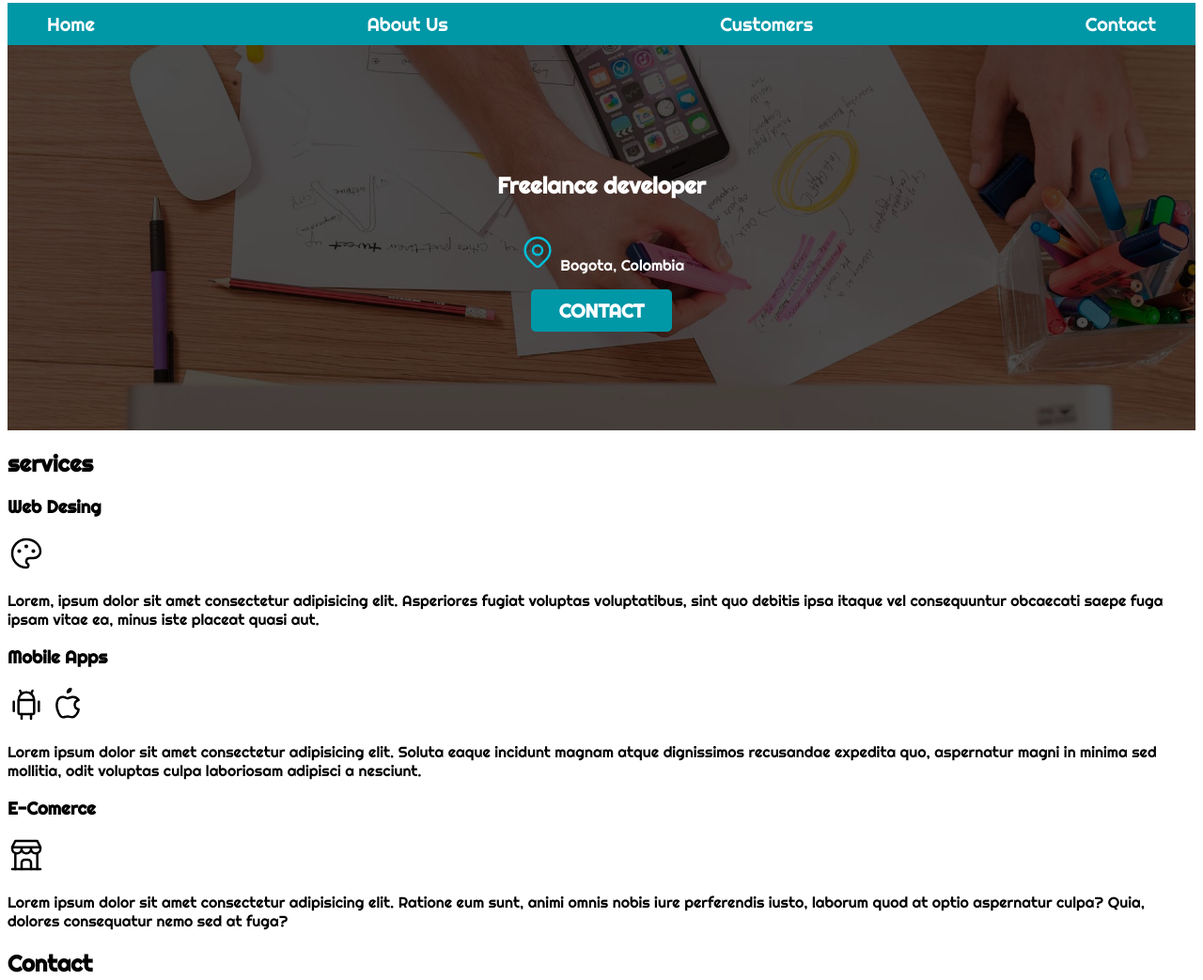
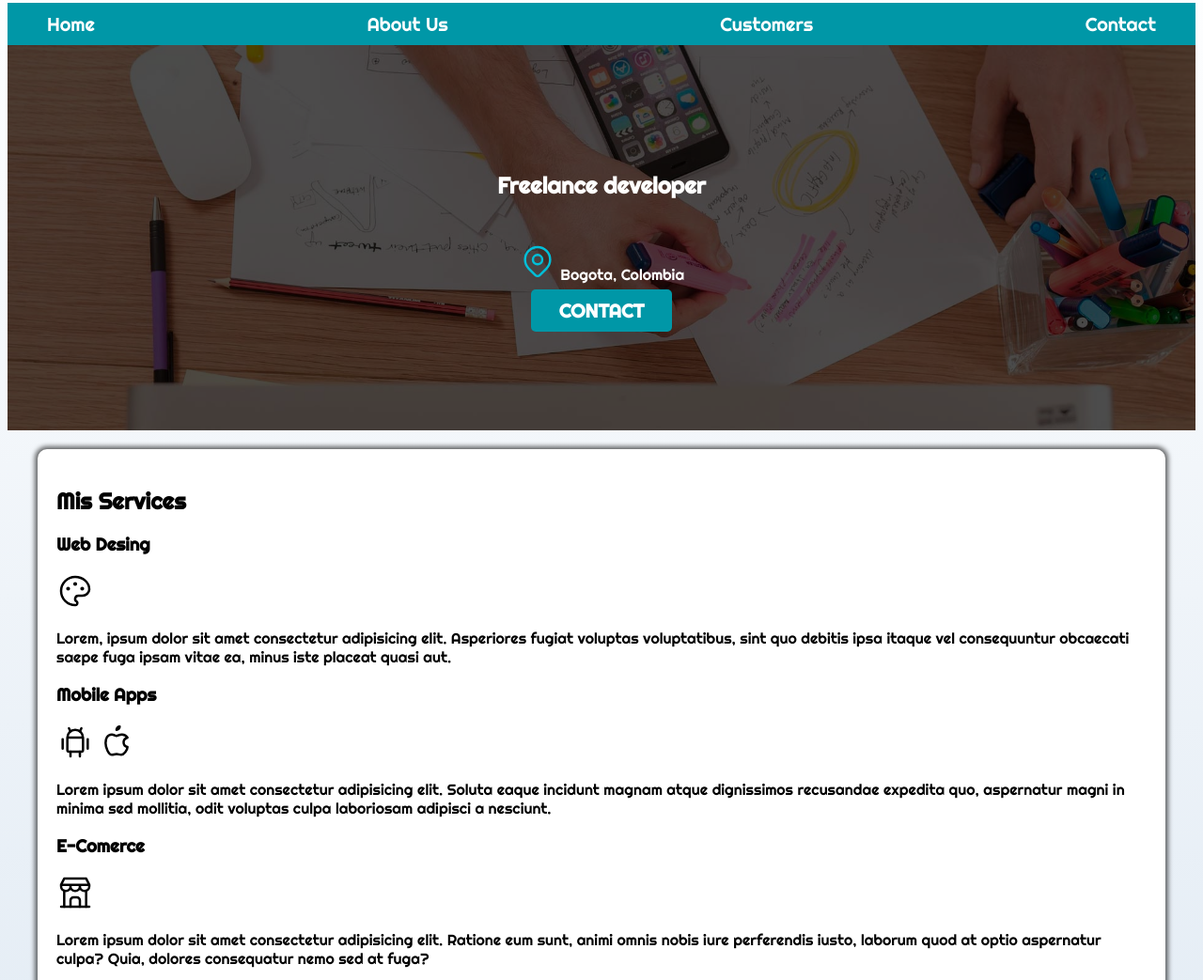
Before and after one commit to kevinbayter/freelancer, a plain HTML site: page index.html in a window 1280 px wide. Shown: the part 92-1135 px from the top of the page at 94% size. Drawn offline with nearby package versions, Linux system fonts and the light colour scheme; a web font is replaced by a local one.

Commit message:
se actualiza el html y css

```diff
--- a/index.html
+++ b/index.html
@@ -9,17 +9,18 @@
   <link rel="preload" href="normalize.css" as="style">
   <link rel="stylesheet" href="normalize.css>
 
-	<link rel=" preconnect " href="https://fonts.gstatic.com ">
-	<link href="https://fonts.googleapis.com/css2?family=PT+Serif:ital,wght@1,400;1,700&family=Righteous&family=Train+One&display=swap "
-	 rel="stylesheet ">
+	<link rel=" preconnect " href=" https://fonts.gstatic.com ">
+	<link href="
+    https://fonts.googleapis.com/css2?family=PT+Serif:ital,wght@1,400;1,700&family=Righteous&family=Train+One&display=swap "
+	 rel=" stylesheet ">
 
-	<link rel="preconnect " href="https://fonts.gstatic.com ">
-	<link href="https://fonts.googleapis.com/css2?family=Train+One&display=swap " rel="stylesheet ">
+	<link rel=" preconnect " href=" https://fonts.gstatic.com ">
+	<link href=" https://fonts.googleapis.com/css2?family=Train+One&display=swap " rel=" stylesheet ">
 
-	<link rel="preload " href="style.css " as="style ">
-	<link href="style.css " rel="stylesheet " type="text/css " />
-	<script src="https://cdnjs.cloudflare.com/ajax/libs/animate.css/4.1.1/animate.min.css"></script>
-<script src="script.js ">
+	<link rel=" preload " href=" style.css " as=" style ">
+	<link href=" style.css " rel=" stylesheet " type=" text/css " />
+	<script src=" https://cdnjs.cloudflare.com/ajax/libs/animate.css/4.1.1/animate.min.css"> </script> <script
+    src="script.js ">
 
   </script>
 </head>
@@ -38,11 +39,14 @@
     </nav>
   </div>
 
+
   <section class="hero">
     <div class="contenido-hero">
       <h2>Freelance developer</h2>
-        <p class="location"><svg xmlns="http://www.w3.org/2000/svg" class="icon icon-tabler icon-tabler-map-pin" width="40" height="40" viewBox="0 0 24 24" stroke-width="1.5" stroke="#00bfd8" fill="none" stroke-linecap="round" stroke-linejoin="round">
-          <path stroke="none" d="M0 0h24v24H0z" fill="none"/>
+      <p class="location"><svg xmlns="http://www.w3.org/2000/svg" class="icon icon-tabler icon-tabler-map-pin"
+          width="40" height="40" viewBox="0 0 24 24" stroke-width="1.5" stroke="#00bfd8" fill="none"
+          stroke-linecap="round" stroke-linejoin="round">
+          <path stroke="none" d="M0 0h24v24H0z" fill="none" />
           <circle cx="12" cy="11" r="3" />
           <path d="M17.657 16.657l-4.243 4.243a2 2 0 0 1 -2.827 0l-4.244 -4.243a8 8 0 1 1 11.314 0z" />
         </svg> Bogota, Colombia</p>
@@ -50,14 +54,18 @@
     </div>
   </section>
 
-    <main>
-        <h2>services</h2>
+  <main class="contenedor sombra">
+    <h2>Mis Services</h2>
+
+    <div class="servicios">
       <section>
         <h3>Web Desing</h3>
         <svg xmlns="http://www.w3.org/2000/svg " class="icon icon-tabler icon-tabler-palette " width="40
-	 " height="40 " viewBox="0 0 24 24 " stroke-width="1.5 " stroke="#000000 " fill="none " stroke-linecap="round " stroke-linejoin="round ">
-  <path stroke="none " d="M0 0h24v24H0z " fill="none "/>
-  <path d="M12 21a9 9 0 1 1 0 -18a9 8 0 0 1 9 8a4.5 4 0 0 1 -4.5 4h-2.5a2 2 0 0 0 -1 3.75a1.3 1.3 0 0 1 -1 2.25 " />
+	 " height="40 " viewBox="0 0 24 24 " stroke-width="1.5 " stroke="#000000 " fill="none " stroke-linecap="round "
+          stroke-linejoin="round ">
+          <path stroke="none " d="M0 0h24v24H0z " fill="none " />
+          <path
+            d="M12 21a9 9 0 1 1 0 -18a9 8 0 0 1 9 8a4.5 4 0 0 1 -4.5 4h-2.5a2 2 0 0 0 -1 3.75a1.3 1.3 0 0 1 -1 2.25 " />
           <circle cx="7.5 " cy="10.5 " r=".5 " fill="currentColor " />
           <circle cx="12 " cy="7.5 " r=".5 " fill="currentColor " />
           <circle cx="16.5 " cy="10.5 " r=".5 " fill="currentColor " />
@@ -70,8 +78,9 @@
       <section>
         <h3>Mobile Apps</h3>
         <svg xmlns="http://www.w3.org/2000/svg " class="icon icon-tabler icon-tabler-brand-android " width="40
-	 " height="40 " viewBox="0 0 24 24 " stroke-width="1.5 " stroke="#000000 " fill="none " stroke-linecap="round " stroke-linejoin="round ">
-  <path stroke="none " d="M0 0h24v24H0z " fill="none "/>
+	 " height="40 " viewBox="0 0 24 24 " stroke-width="1.5 " stroke="#000000 " fill="none " stroke-linecap="round "
+          stroke-linejoin="round ">
+          <path stroke="none " d="M0 0h24v24H0z " fill="none " />
           <line x1="4 " y1="10 " x2="4 " y2="16 " />
           <line x1="20 " y1="10 " x2="20 " y2="16 " />
           <path d="M7 9h10v8a1 1 0 0 1 -1 1h-8a1 1 0 0 1 -1 -1v-8a5 5 0 0 1 10 0 " />
@@ -82,8 +91,9 @@
         </svg>
 
         <svg xmlns="http://www.w3.org/2000/svg " class="icon icon-tabler icon-tabler-brand-apple " width="40 " height="40
-	 " viewBox="0 0 24 24 " stroke-width="1.5 " stroke="#000000 " fill="none " stroke-linecap="round " stroke-linejoin="round ">
-  <path stroke="none " d="M0 0h24v24H0z " fill="none "/>
+	 " viewBox="0 0 24 24 " stroke-width="1.5 " stroke="#000000 " fill="none " stroke-linecap="round "
+          stroke-linejoin="round ">
+          <path stroke="none " d="M0 0h24v24H0z " fill="none " />
           <path d="M9 7c-3 0 -4 3 -4 5.5c0 3 2 7.5 4 7.5c1.088 -.046 1.679 -.5 3 -.5c1.312 0 1.5 .5 3 .5s4 -3 4 -5c-.028 -.01
 	 -2.472 -.403 -2.5 -3c-.019 -2.17 2.416 -2.954 2.5 -3c-1.023 -1.492 -2.951 -1.963 -3.5 -2c-1.433 -.111 -2.83 1 -3.5 1c-.68
 	 0 -1.9 -1 -3 -1z " />
@@ -97,8 +107,9 @@
       <section>
         <h3>E-Comerce</h3>
         <svg xmlns="http://www.w3.org/2000/svg " class="icon icon-tabler icon-tabler-building-store " width="40
-	 " height="40 " viewBox="0 0 24 24 " stroke-width="1.5 " stroke="#000000 " fill="none " stroke-linecap="round " stroke-linejoin="round ">
-  <path stroke="none " d="M0 0h24v24H0z " fill="none "/>
+	 " height="40 " viewBox="0 0 24 24 " stroke-width="1.5 " stroke="#000000 " fill="none " stroke-linecap="round "
+          stroke-linejoin="round ">
+          <path stroke="none " d="M0 0h24v24H0z " fill="none " />
           <line x1="3 " y1="21 " x2="21 " y2="21 " />
           <path d="M3 7v1a3 3 0 0 0 6 0v-1m0 1a3 3 0 0 0 6 0v-1m0 1a3 3 0 0 0 6 0v-1h-18l2 -4h14l2 4 " />
           <line x1="5 " y1="21 " x2="5 " y2="10.85 " />
@@ -110,6 +121,7 @@
           fuga?
         </p>
       </section>
+    </div>
   </main>
 
   <section>
--- a/style.css
+++ b/style.css
@@ -22,6 +22,7 @@ body {
   font-size: 16px;
   /*1rem = 10px*/
   font-family: "Righteous", cursive;
+  background-image: linear-gradient(to top, #dfe9f3 0%, var(--white) 100%);
 }
 
 .titulo {
@@ -32,6 +33,25 @@ body {
 
 .titulo span {
   font-size: 2rem;
+}
+
+.hero {
+  background-image: url(/img/hero.jpg);
+  background-repeat: no-repeat;
+  background-size: cover;
+  height: 41rem;
+  position: relative;
+  margin-bottom: 2rem;
+}
+
+
+.sombra {
+  -webkit-box-shadow: 0px 0px 5px 3px rgba(0, 0, 0, 0.59);
+  -moz-box-shadow: 0px 0px 5px 3px rgba(0, 0, 0, 0.59);
+  box-shadow: 0px 0px 5px 3px rgba(0, 0, 0, 0.59);
+  background-color:var(--white);
+  padding:2rem;
+  border-radius:1rem;
 }
 
 .contenedor {
@@ -78,26 +98,19 @@ body {
 .boton {
   background-color: var(--secundario);
   color: var(--white);
-  padding:1rem 3rem;
+  padding: 1rem 3rem;
   margin-top: 1rem;
-  font-size:2rem;
-  text-decoration:none;
-  text-transform:uppercase;
-  font-weight:bold;
-  border-radius:.5rem;
+  font-size: 2rem;
+  text-decoration: none;
+  text-transform: uppercase;
+  font-weight: bold;
+  border-radius: 0.5rem;
 }
 
 .boton:hover {
   color: var(--black);
 }
 
-.hero {
-  background-image: url(/img/hero.jpg);
-  background-repeat: no-repeat;
-  background-size: cover;
-  height: 41rem;
-  position: relative;
-}
 
 .url {
   color: var(--black);
@@ -116,6 +129,6 @@ body {
   justify-content: center;
 }
 
-.location{
-  padding-bottom:1rem;
+.location {
+  padding-top: 1rem;
 }
```
Lines whose indentation alone changed are shown as unchanged.
